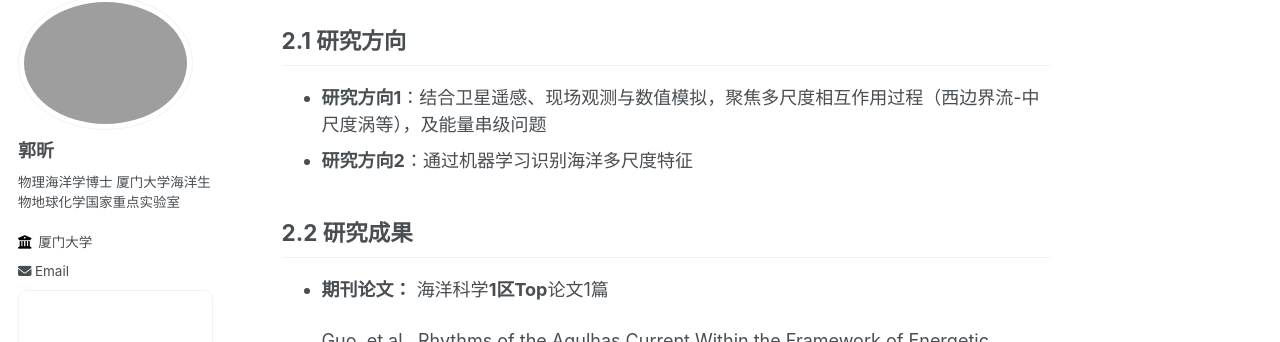
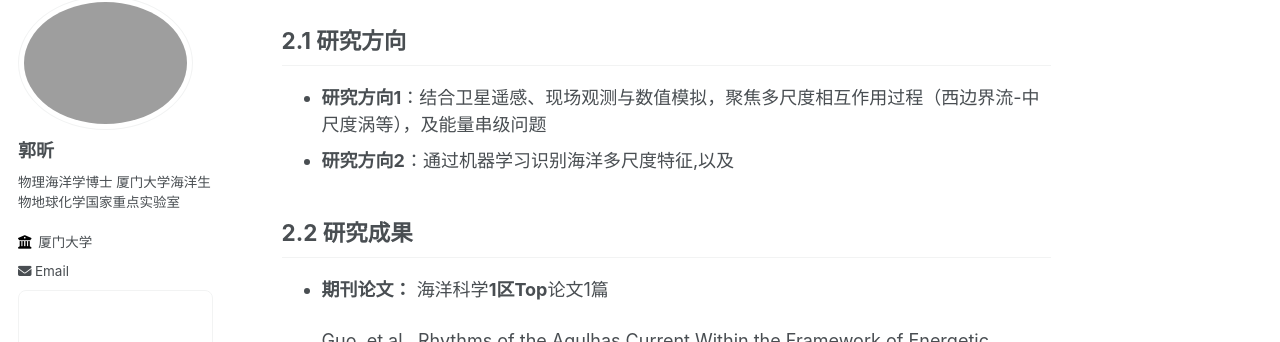
Before and after one commit to GuoXinOcean/GuoXinOcean.github.io, a Jekyll site: the page built from _pages/about.md, in a window 1280 px wide and 900 px high, scrolled down 395 px. Shown: the part 110-452 px from the top of the window. Built offline with Jekyll 4.4.1, drawn with Linux system fonts in a browser that asks for light colours.

Commit message:
Update about.md

```diff
--- a/_pages/about.md
+++ b/_pages/about.md
@@ -26,7 +26,7 @@ toc: false
 ---
 ## 2.1 研究方向
 - **研究方向1**：结合卫星遥感、现场观测与数值模拟，聚焦多尺度相互作用过程（西边界流-中尺度涡等），及能量串级问题
-- **研究方向2**：通过机器学习识别海洋多尺度特征
+- **研究方向2**：通过机器学习识别海洋多尺度特征,以及
 
 ## 2.2 研究成果
   - **期刊论文：** 海洋科学**1区Top**论文1篇
```
